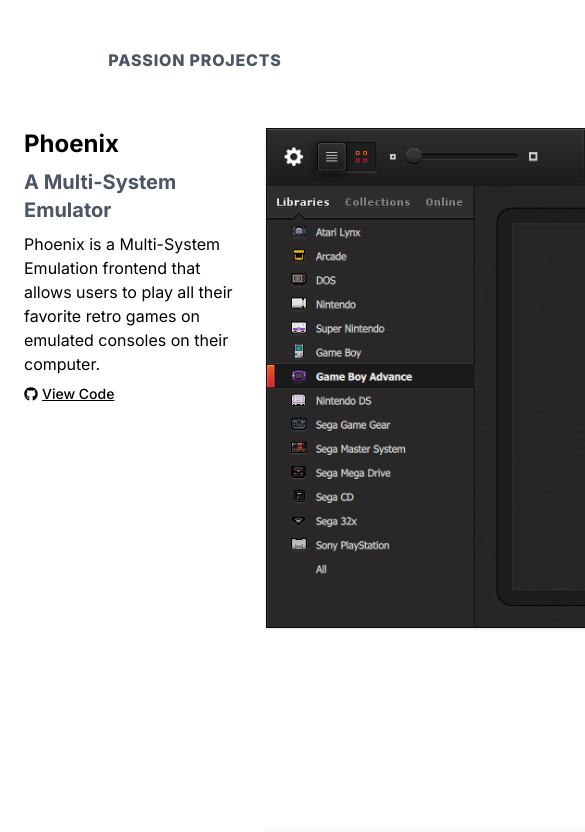
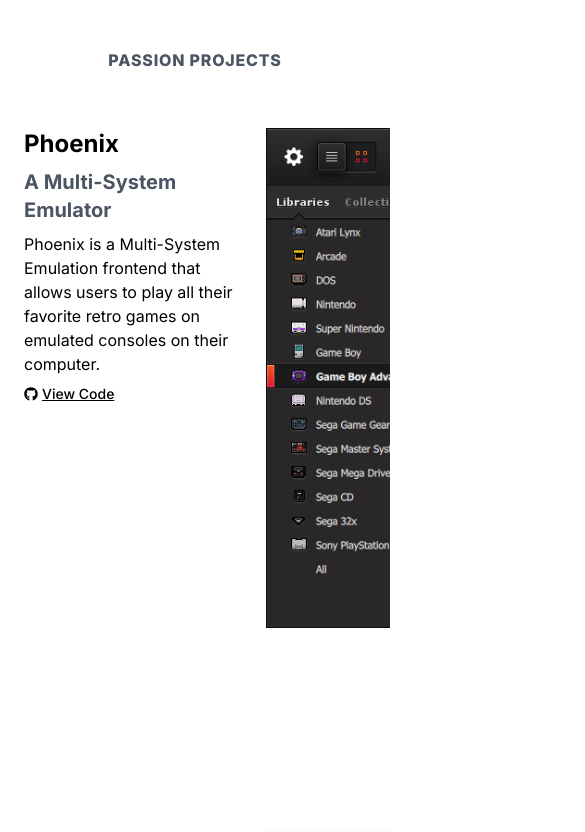
Before and after one commit to Druage/leelazarecky, a Next.js app: page /components/sections/OpenSourceProjectsSection in a window 390 px wide. Shown: the top 832 px of the page, 585 px wide, since content can reach past the window. Built offline with nearby package versions, Linux system fonts and the light colour scheme.

Commit message:
Fix website overflow on mobile

```diff
--- a/pages/components/sections/OpenSourceProjectsSection.tsx
+++ b/pages/components/sections/OpenSourceProjectsSection.tsx
@@ -116,8 +116,8 @@
                     <div key={it.name} className={"flex flex-row justify-center gap-4 h-[700px] relative"}>
                         {ProjectDescription(it)}
 
-                        <div className={"relative w-5/12"}>
-                            <div className={"absolute m-auto h-[500px] w-[1000px] shadow"}>
+                        <div className={"relative w-5/12 overflow-hidden"}>
+                            <div className={"absolute m-auto h-[500px] w-[1000px]"}>
                                 <Image
                                     src={it.image.src}
                                     alt="project-image"
```
